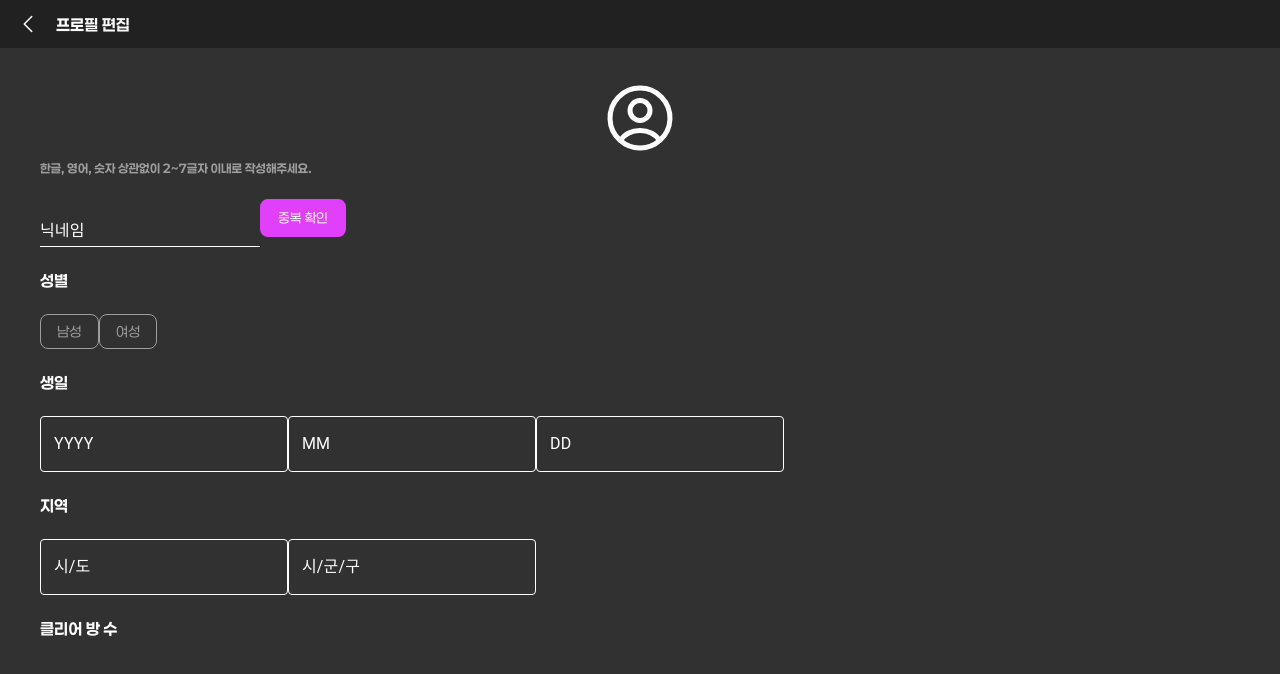
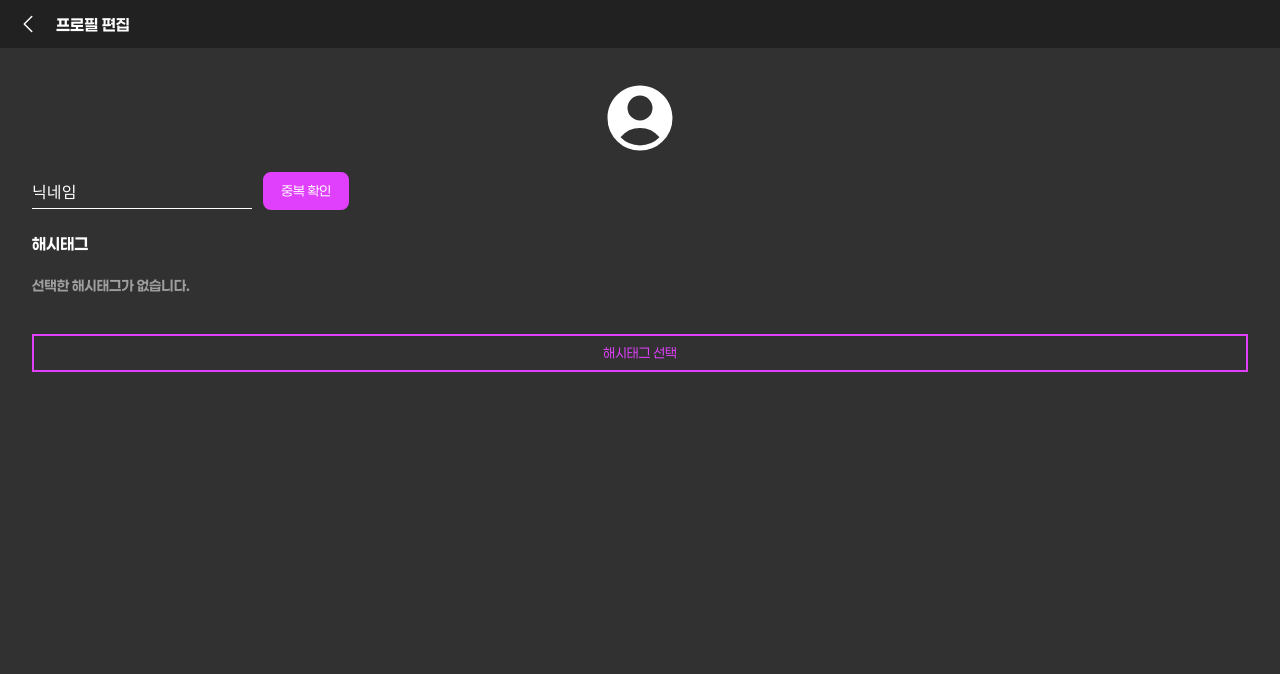
Before and after one commit to more-room/moreroom, a React (Create React App) app in the folder frontend/moreroom/: page /member/mypage/profile/edit in a window 1280 px wide. Shown: the top 674 px of the page. Built offline with nearby package versions, Linux system fonts and the light colour scheme; what axios-mock-adapter would draw is missing.

Commit message:
fe/feat: 마이페이지 해시태그 추가
- 해시태그 상태관리 추가
- 해시태그 모달 추가
- 해시태그 api 연결은 필요

#56

```diff
--- a/frontend/moreroom/src/mocks/mocks.ts
+++ b/frontend/moreroom/src/mocks/mocks.ts
@@ -244,3 +244,16 @@ mock.onGet('/api/auth/member/mypage').reply((config) => {
     }, 100);
   });
 });
+
+mock.onPatch('/api/auth/member/hashtag').reply((config) => {
+  return new Promise((resolve) => {
+    setTimeout(() => {
+      resolve([
+        200,
+        {
+          hashtagIdList: [1, 2],
+        },
+      ]);
+    }, 100);
+  });
+});
--- /dev/null
+++ b/frontend/moreroom/src/modals/mypage/HashTag/HashTagFetch.tsx
@@ -0,0 +1,65 @@
+import React from 'react';
+import { useHashtagStore } from '../../../stores/mypageStore';
+import { FilterChip } from '../../../components/FilterChip';
+import styled from '@emotion/styled';
+import { Typography } from '../../../components/Typography';
+
+const HashtagGrid = styled.div`
+  display: grid;
+  grid-template-columns: repeat(2, 1fr);
+  gap: 10px;
+  margin-top: 20px;
+`;
+
+const HashtagItem = styled.div`
+  display: flex;
+  flex-wrap: wrap;
+  justify-content: center;
+  /* gap: 0.1rem; */
+`;
+
+export const HashtagFetch = () => {
+  const { selectedHashtags, toggleHashtag } = useHashtagStore();
+  const hashtags = [
+    { id: 30, label: '리더쉽' },
+    { id: 31, label: '쫄보' },
+    { id: 32, label: '공포면역' },
+    { id: 33, label: '고수예요' },
+    { id: 34, label: '초보예요' },
+    { id: 35, label: '활동적이에요' },
+    { id: 36, label: '눈치가 빨라요' },
+    { id: 37, label: '꼼꼼해요' },
+    { id: 38, label: '적극적이에요' },
+    { id: 39, label: '분석적이에요' },
+    { id: 40, label: '스토리를 좋아해요' },
+    { id: 41, label: '분위기 메이커' },
+  ];
+
+  return (
+    <div>
+      <Typography
+        color="light"
+        size={1}
+        weight={400}
+        style={{ textAlign: 'center' , marginTop:'40px'}}
+      >
+        본인의 성향을 선택해주세요!
+      </Typography>
+      <HashtagGrid>
+        {hashtags.map((hashtag) => (
+          <HashtagItem key={hashtag.id}>
+            <FilterChip
+            style={{width:'98px', textAlign:'center'}}
+              color="primary"
+              size={0.875}
+              selected={selectedHashtags.includes(hashtag.id)}
+              onHandleClick={() => toggleHashtag(hashtag.id)}
+            >
+              {hashtag.label}
+            </FilterChip>
+          </HashtagItem>
+        ))}
+      </HashtagGrid>
+    </div>
+  );
+};
--- /dev/null
+++ b/frontend/moreroom/src/modals/mypage/HashTag/index.tsx
@@ -0,0 +1,50 @@
+import React, { Suspense, useState } from 'react';
+import { ErrorBoundary } from 'react-error-boundary';
+import { HashtagFetch } from './HashTagFetch';
+import { Button } from '../../../components/Button';
+import { useHashtagStore } from '../../../stores/mypageStore';
+import { useModal } from '../../../hooks/useModal';
+import { Typography } from '../../../components/Typography';
+
+export interface HashTagsProps {
+  type: string;
+  onClose: () => void;
+}
+
+export const HashTag: React.FC<HashTagsProps> = ({ type, onClose }) => {
+  const { selectedHashtags } = useHashtagStore();
+  const [curType, setCurType] = useState<string>(type);
+  const modal = useModal();
+
+  const handler = (filter: string) => {
+    setCurType(filter);
+  };
+
+  const clickHandler = () => {
+    console.log(selectedHashtags);
+    onClose();
+  };
+
+  return (
+    <div>
+
+      <ErrorBoundary fallback={<>에러</>}>
+        <Suspense fallback={<>로딩중</>}>
+          <HashtagFetch />
+        </Suspense>
+      </ErrorBoundary>
+      <div
+        style={{
+          display: 'flex',
+          justifyContent: 'flex-end',
+          marginTop: '80px',
+          margin: '20px'
+        }}
+      >
+        <Button rounded={0.5} handler={clickHandler} fullwidth>
+          적용하기
+        </Button>
+      </div>
+    </div>
+  );
+};
--- a/frontend/moreroom/src/pages/Main/Mypage/EditProfile/index.tsx
+++ b/frontend/moreroom/src/pages/Main/Mypage/EditProfile/index.tsx
@@ -1,32 +1,52 @@
 /** @jsxImportSource @emotion/react */
-import React from 'react';
+import React, { useState } from 'react';
 import { TopBar } from '../../../../components/TopBar';
 import { useNavigate } from 'react-router-dom';
-// import { containerCss, manageInfoContainerCss } from '../styles';
-import {
-  CakeIcon,
-  EnvelopeIcon,
-  HashtagIcon,
-  KeyIcon,
-  Square3Stack3DIcon,
-  UserCircleIcon,
-  UserIcon,
-} from '@heroicons/react/24/outline';
 import {
   profileCss,
   manageInfoContainerCss,
   textFieldCss,
 } from '../Profile/styles';
 import { Typography } from '../../../../components/Typography';
-import { ManageInfo } from '../ManageInfo';
-import { Icon } from '../../../../components/Icon';
-import { userInfoCss, containerCss } from './styles';
-import { Input, TextField, styled } from '@mui/material';
+import { FilterChip } from '../../../../components/FilterChip';
 import { Button } from '../../../../components/Button';
-import { FilterChip } from '../../../../components/FilterChip';
+import { HashTag } from '../../../../modals/mypage/HashTag';
+import { UserCircleIcon } from '@heroicons/react/24/solid';
+import { useHashtagStore } from '../../../../stores/mypageStore';
+import { styled, TextField } from '@mui/material';
+import { useModal } from '../../../../hooks/useModal';
+import { containerCss, nicknameCss } from './styles';
 
 export const EditProfile = () => {
   const nav = useNavigate();
+  const [nickname, setNickname] = useState('');
+  const { selectedHashtags, toggleHashtag } = useHashtagStore();
+  const modal = useModal();
+
+  const handleHashtagClick = (tagId: number) => {
+    toggleHashtag(tagId);
+    openHashtagModal();
+  };
+
+  const openHashtagModal = () => {
+    modal.show(<HashTag type="popular" onClose={modal.hide} />);
+  };
+
+  const hashtags = [
+    { id: 30, label: '리더쉽' },
+    { id: 31, label: '쫄보' },
+    { id: 32, label: '공포면역' },
+    { id: 33, label: '고수예요' },
+    { id: 34, label: '초보예요' },
+    { id: 35, label: '활동적이에요' },
+    { id: 36, label: '눈치가 빨라요' },
+    { id: 37, label: '꼼꼼해요' },
+    { id: 38, label: '적극적이에요' },
+    { id: 39, label: '분석적이에요' },
+    { id: 40, label: '스토리를 좋아해요' },
+    { id: 41, label: '분위기 메이커' },
+  ];
+
   const InputTextField = styled(TextField)({
     '& label': {
       color: 'var(--sub-text)',
@@ -38,9 +58,8 @@ export const EditProfile = () => {
       color: '#d32f2f',
     },
     '& .MuiInputBase-input': {
-      color: 'var(--text)', // 입력 텍스트 색상
+      color: 'white', // 입력 텍스트 색상
     },
-    // Standard variant styles
     '& .MuiInput-underline:before': {
       borderBottomColor: 'white', // 기본 상태의 밑줄 색상
     },
@@ -48,9 +67,8 @@ export const EditProfile = () => {
       borderBottomColor: 'white', // 호버 상태의 밑줄 색상
     },
     '& .MuiInput-underline:after': {
-      borderBottomColor: 'var(--primary)', // 포커스 상태의 밑줄 색상
+      borderBottomColor: 'white', // 포커스 상태의 밑줄 색상
     },
-    // Outlined variant styles
     '& .MuiOutlinedInput-root': {
       '& fieldset': {
         borderColor: 'white', // 기본 상태의 테두리 색상
@@ -63,6 +81,7 @@ export const EditProfile = () => {
       },
     },
   });
+
   return (
     <div>
       <TopBar>
@@ -75,17 +94,19 @@ export const EditProfile = () => {
       <div css={containerCss}>
         <UserCircleIcon css={profileCss} />
         <div css={manageInfoContainerCss}>
-          <Typography color="grey" scale="500" size={0.75} weight={700}>
-            한글, 영어, 숫자 상관없이 2~7글자 이내로 작성해주세요.
-          </Typography>
-          <div>
+          <div css ={nicknameCss}>
             <InputTextField
               css={textFieldCss}
               id="standard-basic"
               label="닉네임"
               variant="standard"
+              value={nickname}
+              onChange={(e: React.ChangeEvent<HTMLInputElement>) =>
+                setNickname(e.target.value)
+              }
             />
             <Button
+              style={{ marginTop: '0.7rem', marginLeft: '0.5rem' }}
               color="primary"
               rounded={0.5}
               scale="A200"
@@ -96,59 +117,37 @@ export const EditProfile = () => {
             </Button>
           </div>
           <Typography color="light" size={1} weight={700}>
-            성별
+            해시태그
           </Typography>
-          <div style={{ display: 'flex' }}>
-            <FilterChip color="primary" size={0.875} onHandleClick={() => {}}>
-              남성
-            </FilterChip>
-            <FilterChip color="primary" size={0.875} onHandleClick={() => {}}>
-              여성
-            </FilterChip>
+          <div style={{ display: 'flex', flexWrap: 'wrap', gap: '0.5rem' }}>
+            {selectedHashtags.length > 0 ? (
+              hashtags
+                .filter((tag) => selectedHashtags.includes(tag.id))
+                .map((tag) => (
+                  <FilterChip
+                    key={tag.id}
+                    color="primary"
+                    size={0.875}
+                    selected
+                    onHandleClick={() => handleHashtagClick(tag.id)}
+                  >
+                    {tag.label}
+                  </FilterChip>
+                ))
+            ) : (
+              <Typography color="grey" size={0.875}>
+                선택한 해시태그가 없습니다.
+              </Typography>
+            )}
           </div>
-          <Typography color="light" size={1} weight={700}>
-            생일
-          </Typography>
-          <div style={{ display: 'flex' }}>
-            <InputTextField
-              css={textFieldCss}
-              id="outlined-basic"
-              label="YYYY"
-              variant="outlined"
-            />
-            <InputTextField
-              css={textFieldCss}
-              id="outlined-basic"
-              label="MM"
-              variant="outlined"
-            />
-            <InputTextField
-              css={textFieldCss}
-              id="outlined-basic"
-              label="DD"
-              variant="outlined"
-            />
-          </div>
-          <Typography color="light" size={1} weight={700}>
-            지역
-          </Typography>
-          <div>
-            <InputTextField
-              css={textFieldCss}
-              id="outlined-basic"
-              label="시/도"
-              variant="outlined"
-            />
-            <InputTextField
-              css={textFieldCss}
-              id="outlined-basic"
-              label="시/군/구"
-              variant="outlined"
-            />
-          </div>
-          <Typography color="light" size={1} weight={700}>
-            클리어 방 수
-          </Typography>
+          <Button
+            style={{ marginTop: '1rem' }}
+            color="primary"
+            variant="outlined"
+            handler={openHashtagModal}
+          >
+            해시태그 선택
+          </Button>
         </div>
       </div>
     </div>
--- a/frontend/moreroom/src/pages/Main/Mypage/EditProfile/styles.ts
+++ b/frontend/moreroom/src/pages/Main/Mypage/EditProfile/styles.ts
@@ -1,7 +1,7 @@
 import { css } from '@emotion/react';
 
 export const containerCss = css`
-  margin: 1.875rem 2.5rem;
+  margin: 1.875rem 2rem;
   padding-bottom: 1rem;
   display: flex;
   flex-direction: column;
@@ -9,5 +9,12 @@ export const containerCss = css`
 `
 
 export const userInfoCss = css`
+  display: flex;
+  flex-direction: column;
+  gap: 1.5rem;
+`;
 
-`;
+export const nicknameCss = css`
+  display: flex;
+  gap: 0.2rem;
+`
--- a/frontend/moreroom/src/stores/mypageStore.ts
+++ b/frontend/moreroom/src/stores/mypageStore.ts
@@ -1 +1,25 @@
 import { create } from "zustand";
+
+// 상태 타입 정의
+type HashTagStoreState = {
+  selectedHashtags: number[]; // 선택된 해시태그 배열
+}
+
+// 액션 타입 정의
+type HashTagAction = {
+  setHashtags: (hashtags: number[]) => void; // 해시태그 설정 함수
+  toggleHashtag: (hashtagId: number) => void; // 해시태그 선택/해제 함수
+}
+
+// Zustand store 생성
+export const useHashtagStore = create<HashTagStoreState & HashTagAction>()((set) => ({
+  selectedHashtags: [], // 선택된 해시태그 배열 초기값
+  setHashtags: (hashtags) => set({ selectedHashtags: hashtags }), // 해시태그 배열 설정
+  toggleHashtag: (hashtagId) => set((state) => {
+    if (state.selectedHashtags.includes(hashtagId)) {
+      return { selectedHashtags: state.selectedHashtags.filter(id => id !== hashtagId) }; // 이미 선택된 경우 해제
+    } else {
+      return { selectedHashtags: [...state.selectedHashtags, hashtagId] }; // 선택되지 않은 경우 추가
+    }
+  }),
+}));
```
